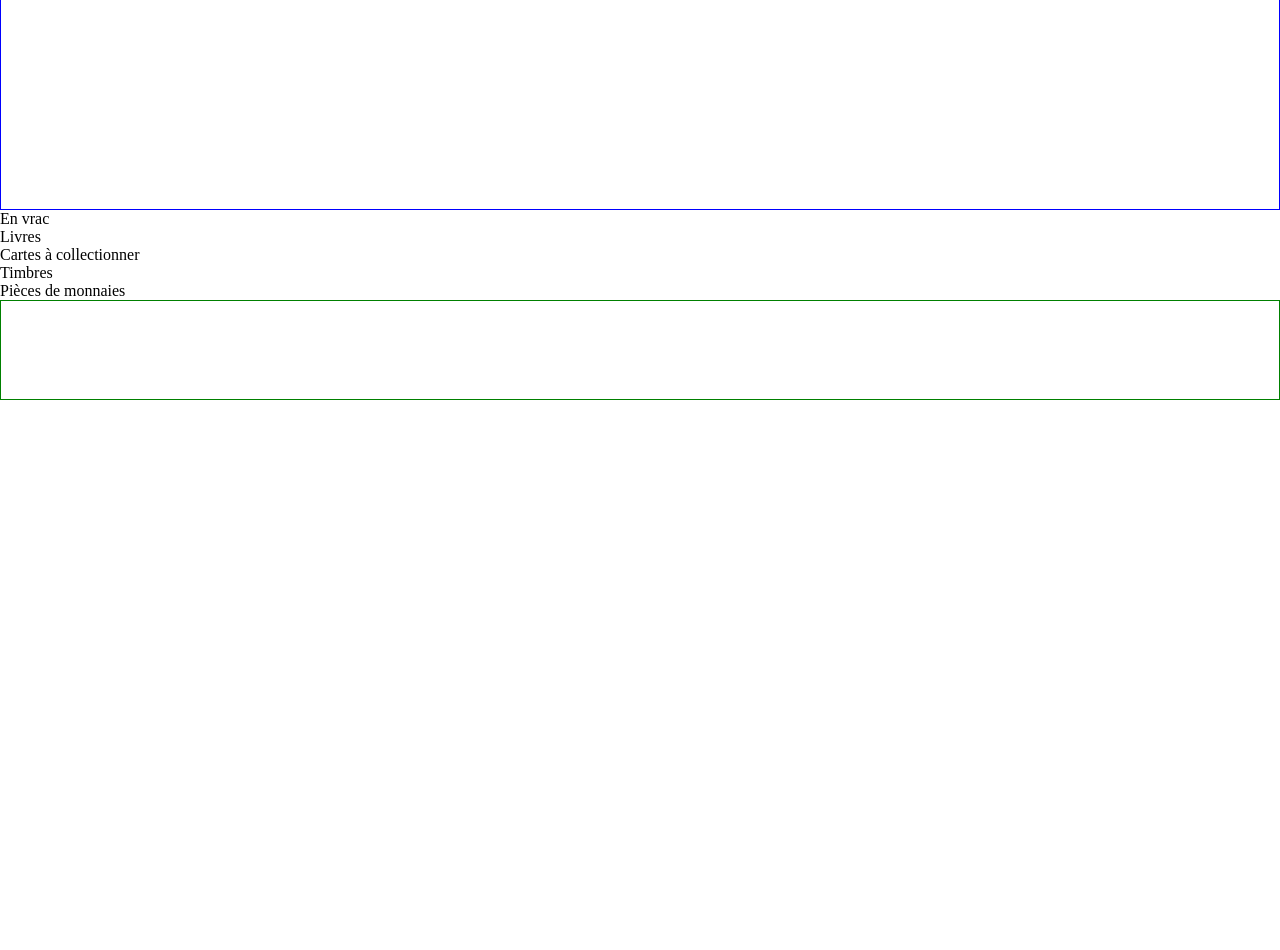
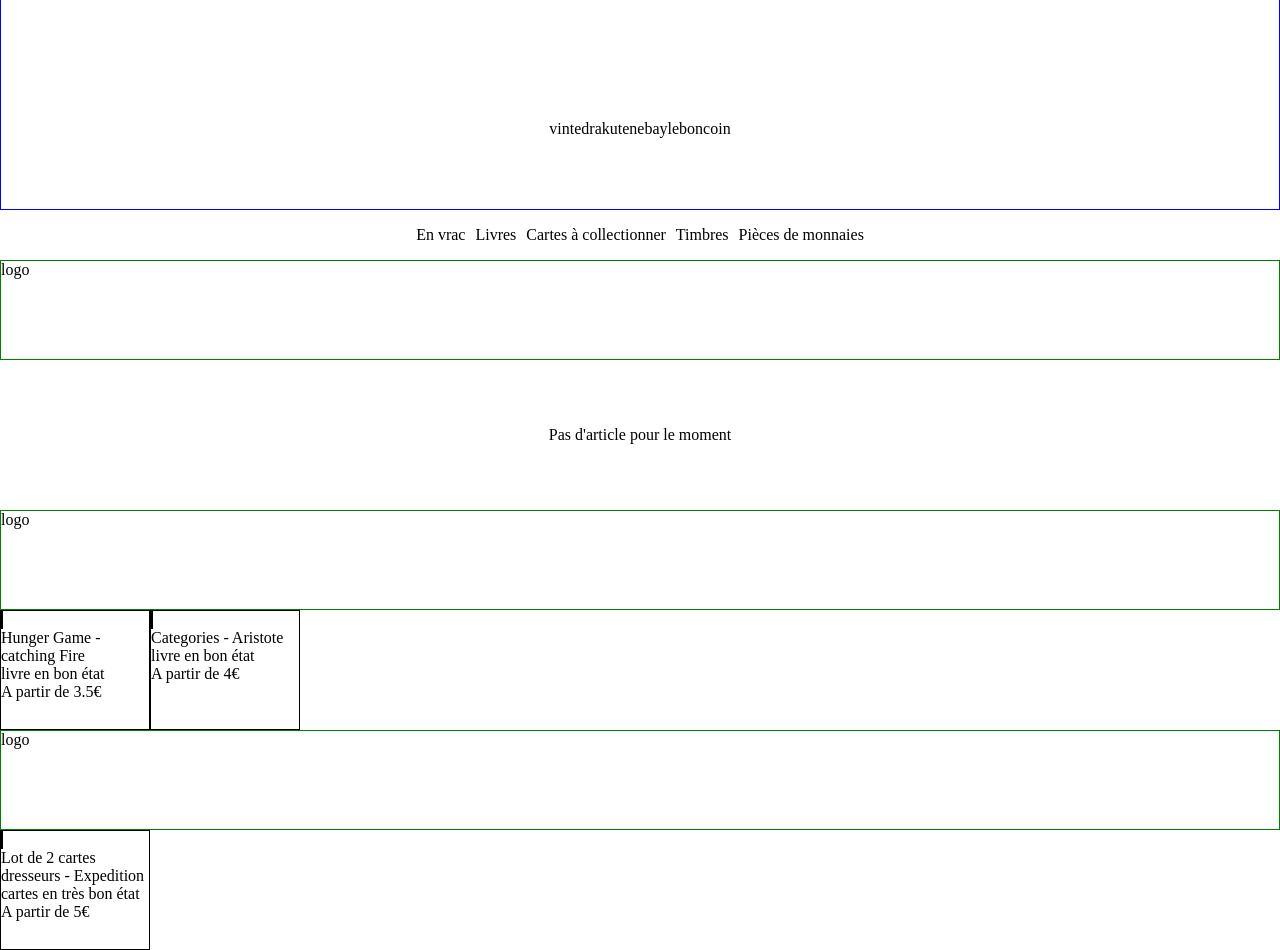
Before and after one commit to AvirKarakitsos/REACT_bazar, a React (Vite) app: page / in a window 1280 px wide. Shown: the part 340-1290 px from the top of the page. Before the commit the page ends 800 px from the top, so only its background shows below. Built offline with nearby package versions, Linux system fonts and the light colour scheme.

Commit message:
feat: main part

```diff
--- a/src/App.css
+++ b/src/App.css
@@ -1,19 +1,24 @@
 .headerComponent{
     height: 500px;
     display: flex;
+    flex-direction: column;
     justify-content: space-around;
     border: 1px solid blue;
+}
+
+.headerList {
+    display: flex;
+    justify-content: center;
 }
 
 .headerList, .categoriesList {
     list-style-type: none;
 }
 
-.categories {
+.categoriesList {
+    height: 50px;
     display: flex;
+    justify-content: center;
+    align-items: center;
+    column-gap: 10px;
 }
-
-.banner {
-    height: 100px;
-    border: 1px solid green;
-}
--- a/src/App.tsx
+++ b/src/App.tsx
@@ -1,5 +1,7 @@
 import './App.css'
+import Category from './components/Category'
 import Header from './components/Header'
+import categories from "./utils/project/categories.json"
 
 function App() {
 
@@ -27,7 +29,8 @@
 			<li>Pièces de monnaies</li>
 		</ul>
 	</div>
-	<div className='banner'></div>
+	{categories.map( categorie => <Category key={categorie.id} categoryId={categorie.id}/>)}
+
     </>
   )
 }
--- /dev/null
+++ b/src/assets/styles/Article.module.css
@@ -0,0 +1,14 @@
+.container {
+    width: 150px;
+    border: 1px solid black;
+}
+
+.picture {
+    height: 100px;
+    width: 100px;
+    border: 1px solid black;
+}
+
+.description {
+    height: 100px;
+}
--- /dev/null
+++ b/src/assets/styles/Category.module.css
@@ -0,0 +1,16 @@
+.banner {
+    height: 100px;
+    border: 1px solid green;
+}
+
+.articlesContainer {
+    display: flex;
+    flex-wrap: wrap;
+}
+
+.message {
+    height: 150px;
+    display: flex;
+    justify-content: center;
+    align-items: center;
+}
--- a/src/assets/styles/Header.module.css
+++ b/src/assets/styles/Header.module.css
@@ -1,4 +1,7 @@
 .container {
     height: 50px;
+    padding: 0 50px;
+    display: flex;
+    justify-content: space-between;
     border: 1px solid red;
 }
--- /dev/null
+++ b/src/components/Article.tsx
@@ -0,0 +1,23 @@
+import styles from '../assets/styles/Article.module.css'
+import { article } from '../utils/types/article'
+
+type ArticleType = {
+    key: number,
+    article: article
+}
+
+function Article(item: ArticleType) {
+
+    return (
+        <article className={styles.container}>
+            <picture className={styles.picture}></picture>
+            <div className={styles.description}>
+                <p>{item.article.title}</p>
+                <p>{item.article.description}</p>
+                <p>{"A partir de "+item.article.price+"€"}</p>
+            </div>
+        </article>
+    )
+}
+
+export default Article
--- /dev/null
+++ b/src/components/Category.tsx
@@ -0,0 +1,31 @@
+import styles from '../assets/styles/Category.module.css'
+import Article from './Article'
+import articles from '../utils/project/articles.json'
+
+type Categorytype = {
+    key: number,
+    categoryId: number
+}
+
+function Category(category: Categorytype) {
+    const result = articles.filter(articleFilter => articleFilter.categoryId === category.categoryId)
+
+    return (
+        <section className={styles.container}>
+            <div className={styles.banner}>logo</div>
+
+            {
+                articles.filter(articleFilter => articleFilter.categoryId === category.categoryId)[0] !== undefined
+                    ?   <div className={styles.articlesContainer}>
+                            { result.map(item => <Article key={item.id} article={item}/>) }
+                        </div>
+                    :   <div className={styles.message}>
+                            <p>Pas d'article pour le moment</p>
+                        </div>
+            }
+
+        </section>
+  )
+}
+
+export default Category
--- /dev/null
+++ b/src/utils/project/articles.json
@@ -0,0 +1,89 @@
+[
+    {
+        "id": 1,
+        "categoryId": 2,
+        "title" : "Hunger Game - catching Fire",
+        "description": "livre en bon état",
+        "availableOn": [
+            {
+                "id":1,
+                "tag": "vinted"
+            },
+            {
+                "id": 2,
+                "tag": "rakuten"
+            }
+        ],
+        "photos": [
+            {
+                "id":1,
+                "url": "test"
+            },
+            {
+                "id": 2,
+                "url": "test"
+            }
+        ],
+        "price": 3.5,
+        "isNew": false,
+        "createdAt": "01-2025"
+    },
+    {
+        "id": 2,
+        "categoryId": 2,
+        "title" : "Categories - Aristote",
+        "description": "livre en bon état",
+        "availableOn": [
+            {
+                "id":1,
+                "tag": "vinted"
+            },
+            {
+                "id": 2,
+                "tag": "rakuten"
+            }
+        ],
+        "photos": [
+            {
+                "id":1,
+                "url": "test"
+            },
+            {
+                "id": 2,
+                "url": "test"
+            }
+        ],
+        "price": 4,
+        "isNew": false,
+        "createdAt": "01-2025"
+    },
+    {
+        "id": 3,
+        "categoryId": 3,
+        "title" : "Lot de 2 cartes dresseurs - Expedition",
+        "description": "cartes en très bon état",
+        "availableOn": [
+            {
+                "id":1,
+                "tag": "vinted"
+            },
+            {
+                "id": 2,
+                "tag": "rakuten"
+            }
+        ],
+        "photos": [
+            {
+                "id":1,
+                "url": "test"
+            },
+            {
+                "id": 2,
+                "url": "test"
+            }
+        ],
+        "price": 5,
+        "isNew": false,
+        "createdAt": "01-2025"
+    }
+]
--- /dev/null
+++ b/src/utils/project/categories.json
@@ -0,0 +1,55 @@
+[
+    {
+        "id": 1,
+        "name": "en vrac",
+        "banner": "test",
+        "subcategories": [
+            {
+                "id":1,
+                "name": "appareil de sport"
+            },
+            {
+                "id":2,
+                "name": "multimédia"
+            }
+        ]
+    },
+    {
+        "id": 2,
+        "name": "livres",
+        "banner": "test",
+        "subcategories": [
+            {
+                "id":1,
+                "name": "littératures classiques"
+            },
+            {
+                "id":2,
+                "name": "livres historiques"
+            },
+            {
+                "id":3,
+                "name": "livres scientifiques"
+            }
+        ]
+    },
+    {
+        "id": 3,
+        "name": "cartes à collectionner",
+        "banner": "test",
+        "subcategories": [
+            {
+                "id":1,
+                "name": "pokémon"
+            },
+            {
+                "id":2,
+                "name": "sport"
+            },
+            {
+                "id":3,
+                "name": "yu-gi-oh"
+            }
+        ]
+    }
+]
--- /dev/null
+++ b/src/utils/types/article.tsx
@@ -0,0 +1,17 @@
+export type article = {
+    id: number;
+    categoryId: number;
+    title: string;
+    description: string;
+    availableOn: {
+        id: number;
+        tag: string;
+    }[];
+    photos: {
+        id: number;
+        url: string;
+    }[];
+    price: number;
+    isNew: boolean;
+    createdAt: string;
+}
```
